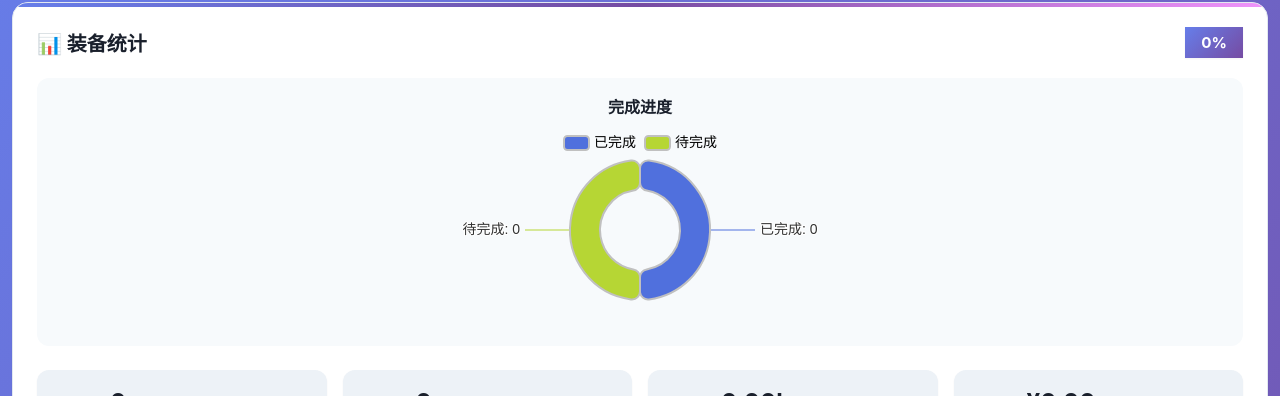
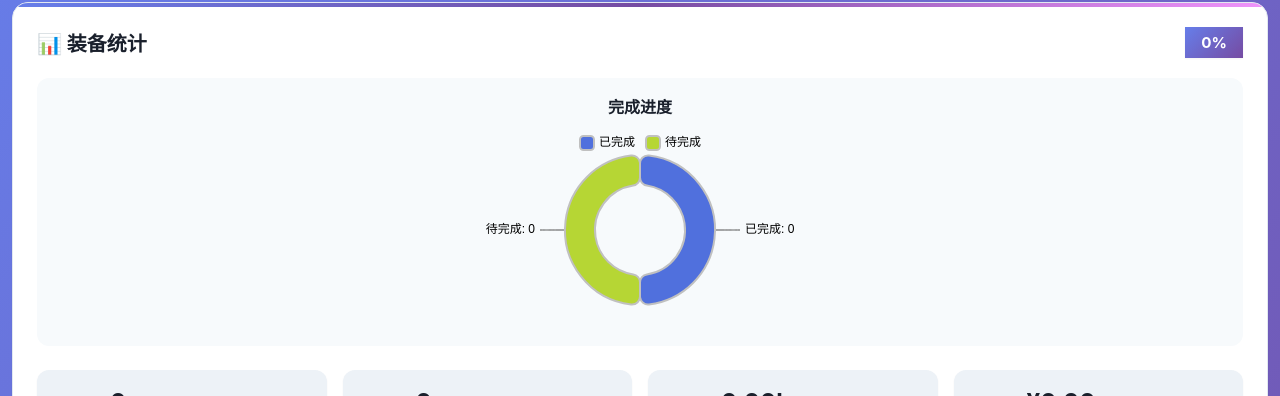
Before and after one commit to iskssssss/outdoor-gear-checklist-vue, a Vue app: page /#/ in a window 1280 px wide. Shown: the part 117-513 px from the top of the page. Built offline with nearby package versions, Linux system fonts and the light colour scheme; no server answers.

Commit message:
refactor：根据分类数量自动调整高度、智能显示/隐藏标签避免重叠

```diff
--- a/src/components/charts/BaseChart.vue
+++ b/src/components/charts/BaseChart.vue
@@ -122,8 +122,16 @@ const baseConfig = computed(() => ({
     show: true,
     top: props.showTitle ? 'bottom' : 'top',
     textStyle: {
-      color: chartColors.value.text
-    }
+      color: chartColors.value.text,
+      fontSize: 12
+    },
+    // 当分类过多时，使用滚动图例
+    type: 'scroll',
+    orient: 'horizontal',
+    left: 'center',
+    itemGap: 10,
+    itemWidth: 14,
+    itemHeight: 14
   } : { show: false },
   tooltip: {
     trigger: 'item',
@@ -155,11 +163,23 @@ const chartOption = computed(() => {
 
   switch (props.type) {
     case 'pie':
+      // 根据数据项数量调整标签显示策略
+      const dataLength = props.data?.length || 0
+      const shouldShowLabels = dataLength <= 6 // 超过6个分类时不显示标签，避免重叠
+
+      // 根据数据量调整饼图大小
+      const getRadius = () => {
+        if (dataLength <= 3) return ['45%', '75%']
+        if (dataLength <= 6) return ['40%', '70%']
+        if (dataLength <= 10) return ['35%', '65%']
+        return ['30%', '60%']
+      }
+
       return {
         ...config,
         series: [{
           type: 'pie',
-          radius: ['40%', '70%'],
+          radius: getRadius(),
           center: ['50%', '50%'],
           data: props.data,
           emphasis: {
@@ -170,17 +190,28 @@ const chartOption = computed(() => {
             }
           },
           itemStyle: {
-            borderRadius: 8,
+            borderRadius: dataLength <= 6 ? 8 : 4, // 分类多时减少圆角
             borderColor: chartColors.value.bg,
             borderWidth: 2
           },
           label: {
-            show: true,
-            formatter: '{b}: {c}'
+            show: shouldShowLabels,
+            formatter: '{b}: {c}',
+            fontSize: dataLength <= 4 ? 12 : 10, // 根据分类数量调整字体大小
+            fontWeight: 'normal',
+            color: chartColors.value.text
           },
           labelLine: {
-            show: true
-          }
+            show: shouldShowLabels,
+            length: dataLength <= 4 ? 15 : 12,
+            length2: dataLength <= 4 ? 10 : 8,
+            smooth: true,
+            lineStyle: {
+              color: chartColors.value.border
+            }
+          },
+          // 当分类过多时，启用图例显示
+          legendHoverLink: true
         }]
       }
 
--- a/src/components/views/StatsPanel.vue
+++ b/src/components/views/StatsPanel.vue
@@ -26,7 +26,7 @@
         <BaseChart
           type="pie"
           :data="categoryDistributionData"
-          height="200px"
+          :height="categoryChartHeight"
           @click="handleChartClick"
         />
       </div>
@@ -147,6 +147,31 @@ const averagePrice = computed(() => {
   if (equipmentStore.totalItems === 0) return 0
   const totalPrice = parseFloat(equipmentStore.totalPrice.replace('人民币', ''))
   return (totalPrice / equipmentStore.totalItems).toFixed(2)
+})
+
+/**
+ * 分类分布饼图高度（根据分类数量动态调整）
+ */
+const categoryChartHeight = computed(() => {
+  const categoryCount = categoryDistributionData.value.length
+
+  // 基础高度
+  let baseHeight = 200
+
+  // 根据分类数量调整高度
+  if (categoryCount <= 3) {
+    baseHeight = 200
+  } else if (categoryCount <= 5) {
+    baseHeight = 250
+  } else if (categoryCount <= 8) {
+    baseHeight = 300
+  } else if (categoryCount <= 12) {
+    baseHeight = 350
+  } else {
+    baseHeight = 400
+  }
+
+  return `${baseHeight}px`
 })
 
 /**
@@ -390,6 +415,16 @@ function handleChartClick(params) {
   grid-template-columns: repeat(auto-fit, minmax(250px, 1fr));
   gap: 20px;
   margin-bottom: 24px;
+
+  // 响应式设计
+  @media (max-width: 768px) {
+    grid-template-columns: 1fr;
+    gap: 16px;
+  }
+
+  @media (max-width: 480px) {
+    gap: 12px;
+  }
 }
 
 .chart-container {
@@ -398,6 +433,7 @@ function handleChartClick(params) {
   border-radius: var(--border-radius-lg);
   padding: 16px;
   transition: all 0.3s ease;
+  min-height: 200px; // 确保最小高度
 
   &:hover {
     transform: translateY(-2px);
@@ -411,6 +447,22 @@ function handleChartClick(params) {
     font-size: 1rem;
     font-weight: 600;
     text-align: center;
+  }
+
+  // 响应式设计
+  @media (max-width: 768px) {
+    padding: 12px;
+    min-height: 180px;
+  }
+
+  @media (max-width: 480px) {
+    padding: 8px;
+    min-height: 160px;
+
+    h4 {
+      font-size: 0.9rem;
+      margin-bottom: 8px;
+    }
   }
 }
 
```
